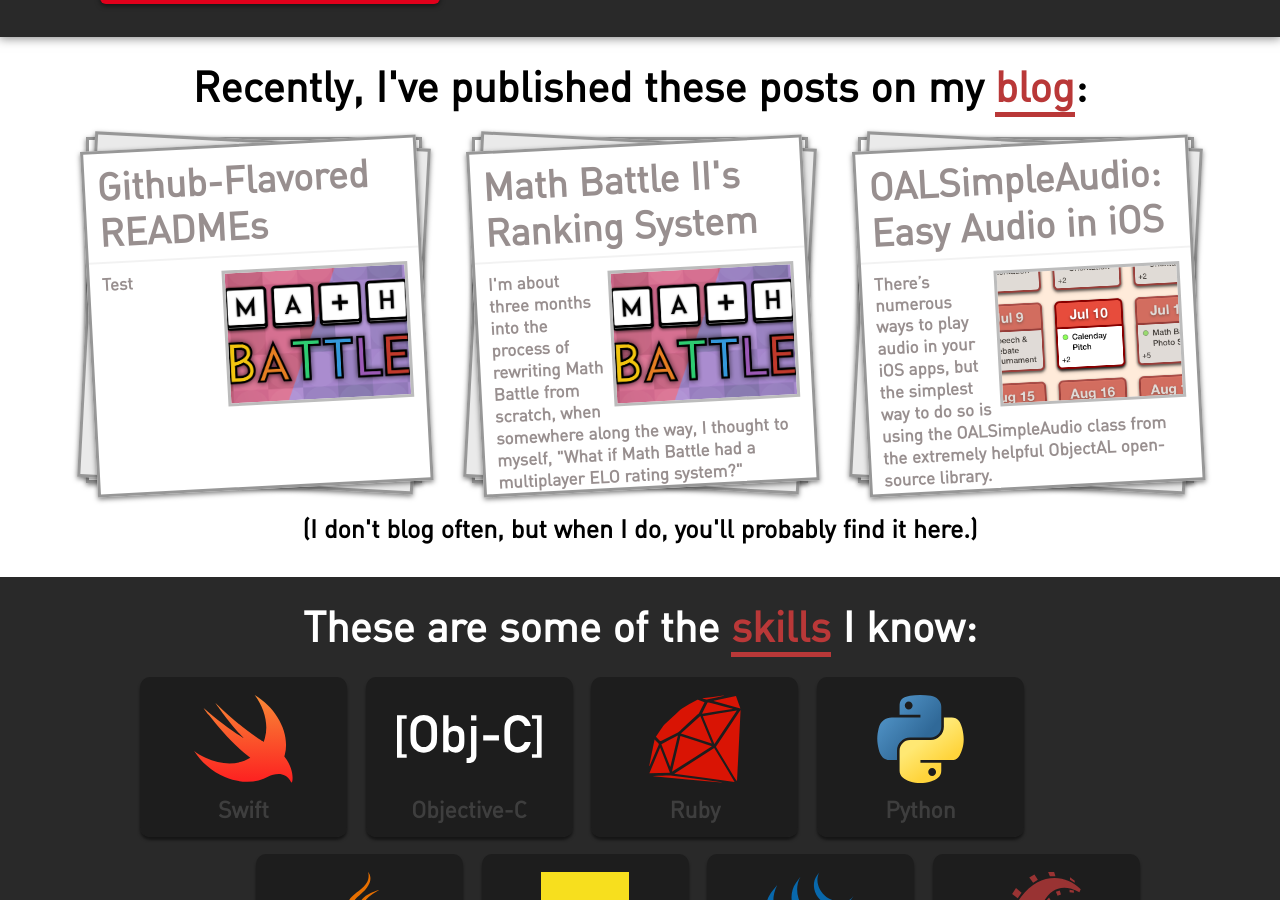
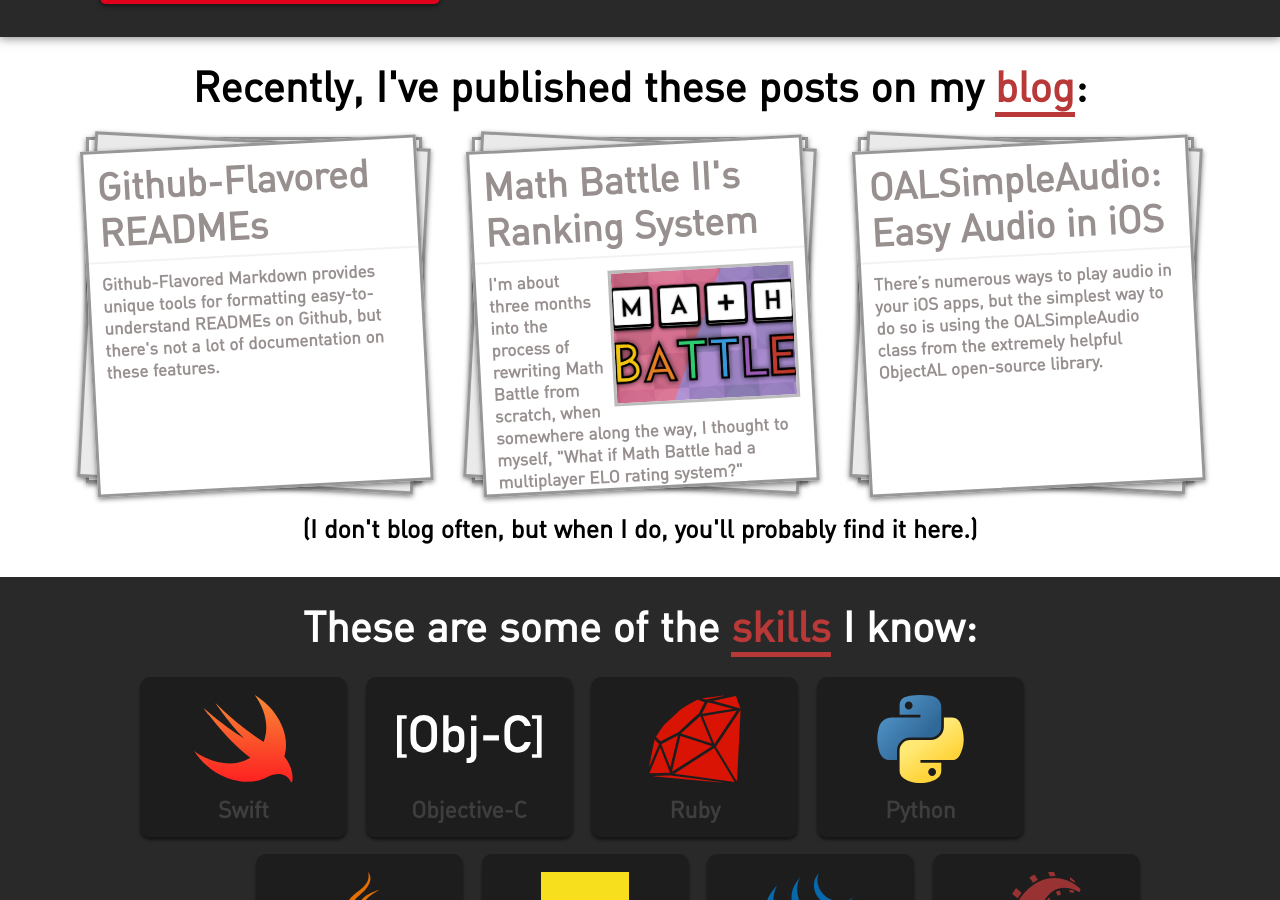
Before and after one commit to ZacharyEspiritu/zacharyespiritu.github.io, a Jekyll site: the page built from index.html, in a window 1280 px wide and 900 px high, scrolled down 3242 px. Built offline with Jekyll 4.4.1, drawn with Linux system fonts in a browser that asks for light colours; nearby versions of some CDN libraries.

Commit message:
Improve formatting of post cards on landing page

```diff
--- a/_includes/post_card.html
+++ b/_includes/post_card.html
@@ -10,7 +10,9 @@
                     {% endif %}
                 </header>
                 <footer class="card-content">
-                    <div class="card-image" style="background-image: url('{{ post.image_path }}');"></div>
+                    {% if post.image_path %}
+                      <div class="card-image" style="background-image: url('{{ post.image_path }}');"></div>
+                    {% endif %}
                     {{ post.tagline }}
                 </footer>
             </div>
--- a/_posts/2015-09-29-easy-audio-in-ios.markdown
+++ b/_posts/2015-09-29-easy-audio-in-ios.markdown
@@ -2,7 +2,6 @@
 layout: post
 title:  "Easy Audio in iOS: Using OALSimpleAudio in Swift"
 short_title: "OALSimpleAudio: Easy Audio in iOS"
-image_path: /images/design-calenday.png
 tagline: There’s numerous ways to play audio in your iOS apps, but the simplest way to do so is using the OALSimpleAudio class from the extremely helpful ObjectAL open-source library.
 card_color: "blue"
 ---
--- a/_posts/2017-08-10-better-github-readmes.md
+++ b/_posts/2017-08-10-better-github-readmes.md
@@ -1,8 +1,7 @@
 ---
 layout: post
 title:  "Github-Flavored READMEs"
-image_path: /images/portfolio-math.png
-tagline: Test
+tagline: Github-Flavored Markdown provides unique tools for formatting easy-to-understand READMEs on Github, but there's not a lot of documentation on these features.
 card_color: "#E461FF"
 ---
 
```
